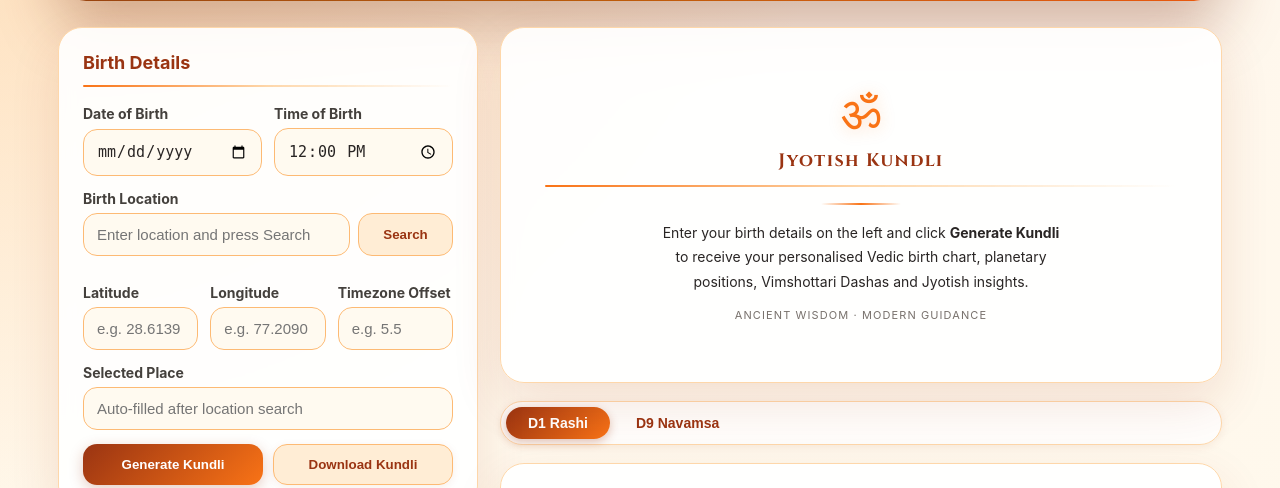
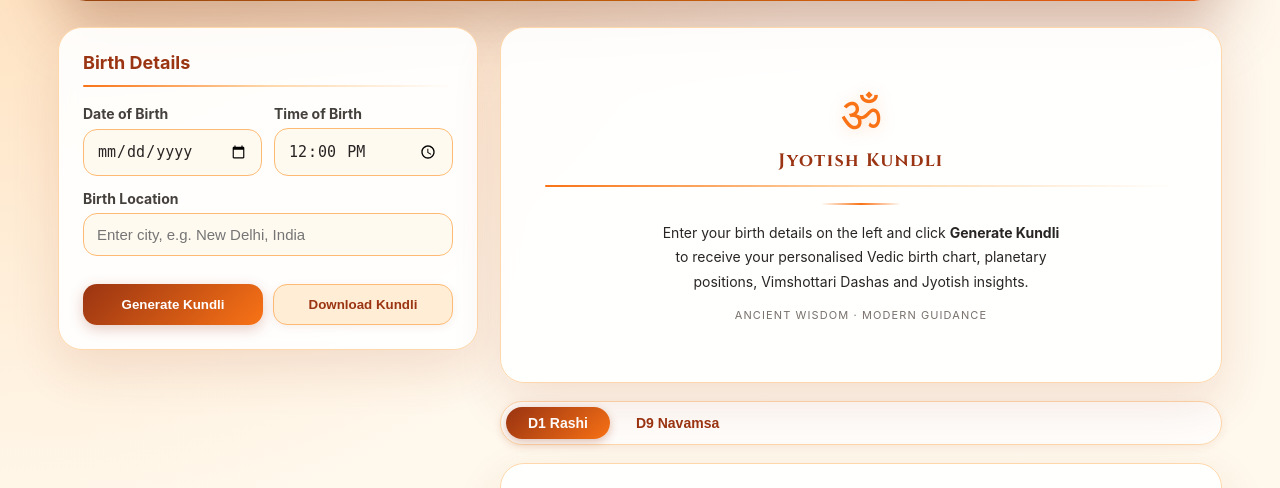
Before and after one commit to shukladeepak77/dharmapath-kundli, a Python web app: template templates/index.html in a window 1280 px wide. Shown: the part 333-821 px from the top of the page. Run offline with Jinja, Linux system fonts and the light colour scheme; the template is opened without the code that fills it, so the values that code supplies are empty; a map, chart or similar area stays blank.

Commit message:
Kundli: auto-search location on submit, remove search button and visible lat/lng fields

```diff
--- a/static/app.js
+++ b/static/app.js
@@ -279,7 +279,6 @@ async function downloadJson() {
   }
 }
 
-$("searchLocation").addEventListener("click", searchLocation);
 $("kundliForm").addEventListener("submit", generateKundli);
 $("downloadJson").addEventListener("click", downloadJson);
 
--- a/templates/index.html
+++ b/templates/index.html
@@ -103,29 +103,15 @@
           </div>
 
           <label>Birth Location
-            <div class="search-row">
-              <input name="location" id="location" placeholder="Enter location and press Search" />
-              <button type="button" id="searchLocation">Search</button>
-            </div>
+            <input name="location" id="location" placeholder="Enter city, e.g. New Delhi, India" />
           </label>
 
           <div id="locationResults" class="location-results"></div>
 
-          <div class="grid-3">
-            <label>Latitude
-              <input name="latitude" id="latitude" placeholder="e.g. 28.6139" />
-            </label>
-            <label>Longitude
-              <input name="longitude" id="longitude" placeholder="e.g. 77.2090" />
-            </label>
-            <label>Timezone Offset
-              <input name="timezone" id="timezone" placeholder="e.g. 5.5" />
-            </label>
-          </div>
-
-          <label>Selected Place
-            <input name="place" id="place" placeholder="Auto-filled after location search" />
-          </label>
+          <input type="hidden" name="latitude" id="latitude" />
+          <input type="hidden" name="longitude" id="longitude" />
+          <input type="hidden" name="timezone" id="timezone" />
+          <input type="hidden" name="place" id="place" />
 
           <div class="actions">
             <button type="submit" class="primary">Generate Kundli</button>
```
